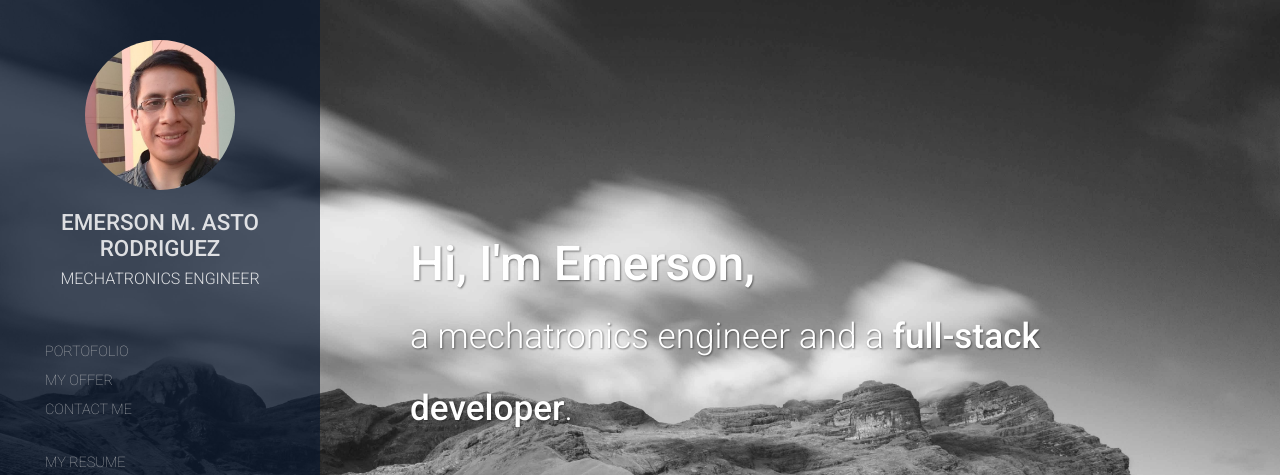
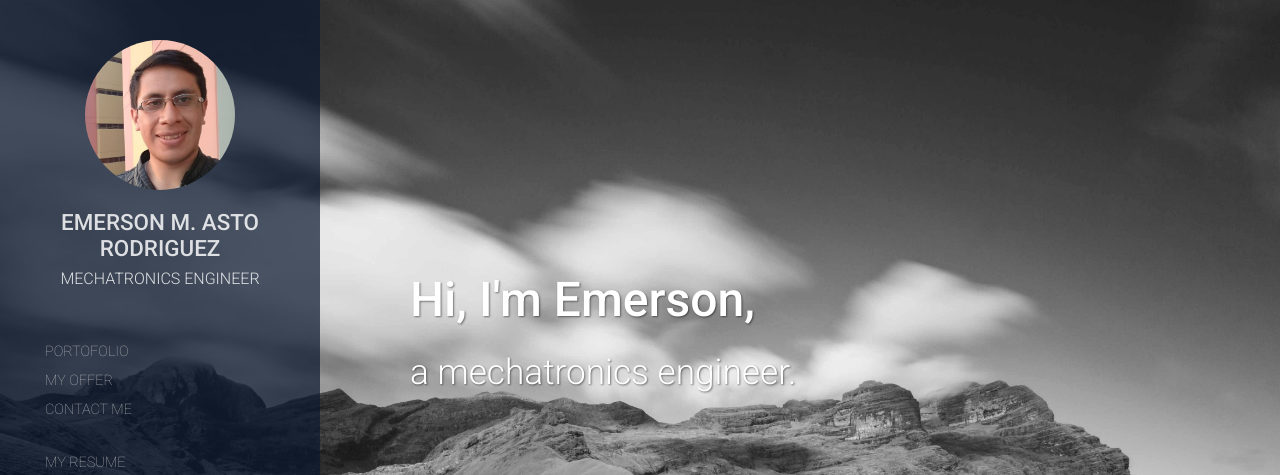
Before and after one commit to eastor112/eastor112.github.io, a plain HTML site: page index.html in a window 1280 px wide. Shown: the top 475 px of the page. Drawn offline with nearby package versions, Linux system fonts and the light colour scheme.

Commit message:
Cambios menores

```diff
--- a/index.html
+++ b/index.html
@@ -74,7 +74,8 @@
     <!-- LANDING PAGE -->
     <main class="main landing">
       <h1 class="landing__tittle">Hi, I'm Emerson,</h1>
-      <h2 class="landing__description"> a mechatronics engineer and a <span>full-stack developer</span>.</h2>
+      <h2 class="landing__description"> a mechatronics engineer.</h2>
+      <!-- <h2 class="landing__description"> a mechatronics engineer and a <span>full-stack developer</span>.</h2> -->
 
       <div class="landing__buttons">
         <a href="./portofolio.html" class="landing__buttons btn-portofolio">PORTOFOLIO</a>
```
Also changed, not shown: offer.html (+2 -2 lines).
